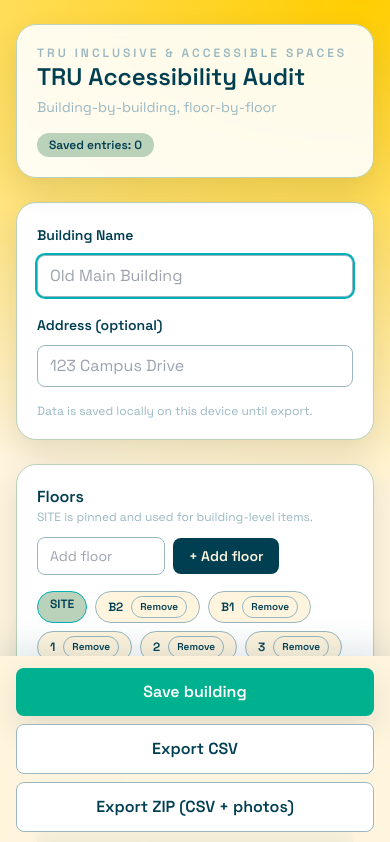
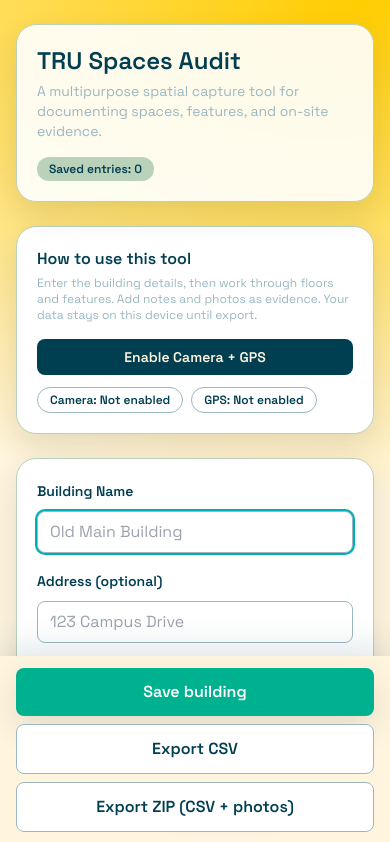
Before and after one commit to T00763781/Inclusive_Auditor, a React (Vite) app: page / in a window 390 px wide. Shown: the top 842 px of the page. Built offline with nearby package versions, Linux system fonts and the light colour scheme.

Commit message:
Update branding and add permissions helper

```diff
--- a/dev-dist/sw.js
+++ b/dev-dist/sw.js
@@ -79,7 +79,7 @@ define(['./workbox-96fc63c4'], (function (workbox) { 'use strict';
    */
   workbox.precacheAndRoute([{
     "url": "index.html",
-    "revision": "0.87ptjc2g23"
+    "revision": "0.0ul5rq188l8"
   }], {});
   workbox.cleanupOutdatedCaches();
   workbox.registerRoute(new workbox.NavigationRoute(workbox.createHandlerBoundToURL("index.html"), {
--- a/src/App.tsx
+++ b/src/App.tsx
@@ -6,6 +6,7 @@ import CellDetailsSheet from './components/CellDetailsSheet';
 import FeatureManager from './components/FeatureManager';
 import FloorManager from './components/FloorManager';
 import MatrixTable from './components/MatrixTable';
+import PermissionsHelper from './components/PermissionsHelper';
 import SettingsPanel from './components/SettingsPanel';
 import Toast from './components/Toast';
 import { auditsToCsvLong, isCsvSnapshotCompatible } from './data/csv';
@@ -333,6 +334,7 @@ const App = () => {
     <>
       <AppShell savedCount={state.savedCount} online={state.online}>
         <main className="flex flex-col gap-6 motion-safe:animate-fade-up">
+          <PermissionsHelper />
           <BuildingForm
             buildingName={state.buildingName}
             address={state.address}
--- a/src/components/AppShell.tsx
+++ b/src/components/AppShell.tsx
@@ -13,11 +13,13 @@ const AppShell = ({ savedCount, online, children }: AppShellProps) => {
         <header className="rounded-xl border border-tru-sage bg-white/90 p-5 shadow-soft backdrop-blur">
           <div className="flex flex-wrap items-start justify-between gap-4">
             <div>
-              <p className="text-xs font-semibold uppercase tracking-[0.25em] text-tru-grey">
-                TRU Inclusive & Accessible Spaces
+              <h1 className="text-2xl font-semibold text-tru-blue sm:text-3xl">
+                TRU Spaces Audit
+              </h1>
+              <p className="mt-1 text-sm text-tru-grey">
+                A multipurpose spatial capture tool for documenting spaces, features, and on-site
+                evidence.
               </p>
-              <h1 className="text-2xl font-semibold sm:text-3xl text-tru-blue">TRU Accessibility Audit</h1>
-              <p className="mt-1 text-sm text-tru-grey">Building-by-building, floor-by-floor</p>
             </div>
             <div className="flex flex-col items-end gap-2">
               <span className="rounded-full bg-tru-sage px-3 py-1 text-xs font-semibold text-tru-blue">
@@ -32,6 +34,9 @@ const AppShell = ({ savedCount, online, children }: AppShellProps) => {
           </div>
         </header>
         {children}
+        <footer className="text-center text-xs text-tru-grey">
+          Built by Earl and the 2025-2026 Intercultural Ambassador Team
+        </footer>
       </div>
     </div>
   );
--- /dev/null
+++ b/src/components/PermissionsHelper.tsx
@@ -0,0 +1,188 @@
+import { useMemo, useState } from 'react';
+
+type PermissionState =
+  | { status: 'idle' }
+  | { status: 'requesting' }
+  | { status: 'enabled' }
+  | { status: 'denied' }
+  | { status: 'unsupported' }
+  | { status: 'error'; message: string };
+
+const toErrorMessage = (error: unknown): string => {
+  if (error instanceof Error) {
+    return error.message;
+  }
+  if (typeof error === 'string') {
+    return error;
+  }
+  return 'Unknown error';
+};
+
+const permissionLabel = (state: PermissionState): string => {
+  switch (state.status) {
+    case 'idle':
+      return 'Not enabled';
+    case 'requesting':
+      return 'Requesting…';
+    case 'enabled':
+      return 'Enabled';
+    case 'denied':
+      return 'Denied';
+    case 'unsupported':
+      return 'Unsupported';
+    case 'error':
+      return 'Error';
+  }
+};
+
+const permissionToneClass = (state: PermissionState): string => {
+  switch (state.status) {
+    case 'enabled':
+      return 'border-emerald-300 bg-emerald-50 text-emerald-800';
+    case 'denied':
+      return 'border-rose-300 bg-rose-50 text-rose-800';
+    case 'unsupported':
+      return 'border-tru-grey bg-tru-cloud text-tru-grey';
+    case 'requesting':
+      return 'border-tru-yellow bg-tru-cloud text-tru-blue';
+    case 'error':
+      return 'border-amber-300 bg-amber-50 text-amber-900';
+    case 'idle':
+    default:
+      return 'border-tru-grey bg-white text-tru-blue';
+  }
+};
+
+const isNotAllowedError = (error: unknown): boolean => {
+  if (!error || typeof error !== 'object') {
+    return false;
+  }
+  const name = 'name' in error ? String((error as { name?: unknown }).name) : '';
+  return name === 'NotAllowedError' || name === 'PermissionDeniedError';
+};
+
+const PermissionsHelper = () => {
+  const [camera, setCamera] = useState<PermissionState>({ status: 'idle' });
+  const [gps, setGps] = useState<PermissionState>({ status: 'idle' });
+  const [lastUpdatedAt, setLastUpdatedAt] = useState<string | null>(null);
+
+  const canRequest = useMemo(() => {
+    return camera.status !== 'requesting' && gps.status !== 'requesting';
+  }, [camera.status, gps.status]);
+
+  const requestCamera = async () => {
+    if (typeof navigator === 'undefined') {
+      setCamera({ status: 'unsupported' });
+      return;
+    }
+    if (!navigator.mediaDevices?.getUserMedia) {
+      setCamera({ status: 'unsupported' });
+      return;
+    }
+
+    setCamera({ status: 'requesting' });
+    try {
+      const stream = await navigator.mediaDevices.getUserMedia({ video: true });
+      stream.getTracks().forEach((track) => track.stop());
+      setCamera({ status: 'enabled' });
+    } catch (error) {
+      if (isNotAllowedError(error)) {
+        setCamera({ status: 'denied' });
+      } else {
+        setCamera({ status: 'error', message: toErrorMessage(error) });
+      }
+    }
+  };
+
+  const requestGps = async () => {
+    if (typeof navigator === 'undefined') {
+      setGps({ status: 'unsupported' });
+      return;
+    }
+    if (!navigator.geolocation?.getCurrentPosition) {
+      setGps({ status: 'unsupported' });
+      return;
+    }
+
+    setGps({ status: 'requesting' });
+    await new Promise<void>((resolve) => {
+      navigator.geolocation.getCurrentPosition(
+        () => {
+          setGps({ status: 'enabled' });
+          resolve();
+        },
+        (error) => {
+          if (error.code === error.PERMISSION_DENIED) {
+            setGps({ status: 'denied' });
+          } else {
+            setGps({ status: 'error', message: error.message || 'Unable to access location.' });
+          }
+          resolve();
+        },
+        { enableHighAccuracy: false, maximumAge: 60000, timeout: 8000 }
+      );
+    });
+  };
+
+  const handleEnable = async () => {
+    if (!canRequest) {
+      return;
+    }
+    await Promise.all([requestCamera(), requestGps()]);
+    setLastUpdatedAt(new Date().toISOString());
+  };
+
+  return (
+    <section className="rounded-xl border border-tru-sage bg-white p-5 shadow-soft">
+      <div className="flex flex-col gap-4">
+        <div>
+          <h2 className="text-base font-semibold text-tru-blue">How to use this tool</h2>
+          <p className="mt-1 text-xs text-tru-grey">
+            Enter the building details, then work through floors and features. Add notes and photos
+            as evidence. Your data stays on this device until export.
+          </p>
+        </div>
+
+        <div className="flex flex-col gap-3 sm:flex-row sm:items-center sm:justify-between">
+          <button
+            type="button"
+            onClick={handleEnable}
+            disabled={!canRequest}
+            className="rounded-lg bg-tru-blue px-4 py-2 text-sm font-semibold text-tru-cloud focus-visible:ring-2 focus-visible:ring-tru-teal disabled:cursor-not-allowed disabled:opacity-60"
+          >
+            Enable Camera + GPS
+          </button>
+
+          <div className="flex flex-wrap gap-2 text-xs">
+            <span
+              className={`inline-flex items-center rounded-full border px-3 py-1 font-semibold ${permissionToneClass(
+                camera
+              )}`}
+            >
+              Camera: {permissionLabel(camera)}
+            </span>
+            <span
+              className={`inline-flex items-center rounded-full border px-3 py-1 font-semibold ${permissionToneClass(
+                gps
+              )}`}
+            >
+              GPS: {permissionLabel(gps)}
+            </span>
+          </div>
+        </div>
+
+        {camera.status === 'error' ? (
+          <p className="text-xs font-semibold text-amber-900">Camera error: {camera.message}</p>
+        ) : null}
+        {gps.status === 'error' ? (
+          <p className="text-xs font-semibold text-amber-900">GPS error: {gps.message}</p>
+        ) : null}
+        {lastUpdatedAt ? (
+          <p className="text-[11px] text-tru-grey">Last checked: {new Date(lastUpdatedAt).toLocaleString()}</p>
+        ) : null}
+      </div>
+    </section>
+  );
+};
+
+export default PermissionsHelper;
```
Also changed, not shown: 1 other file (tests, documents, lock files or other folders).
